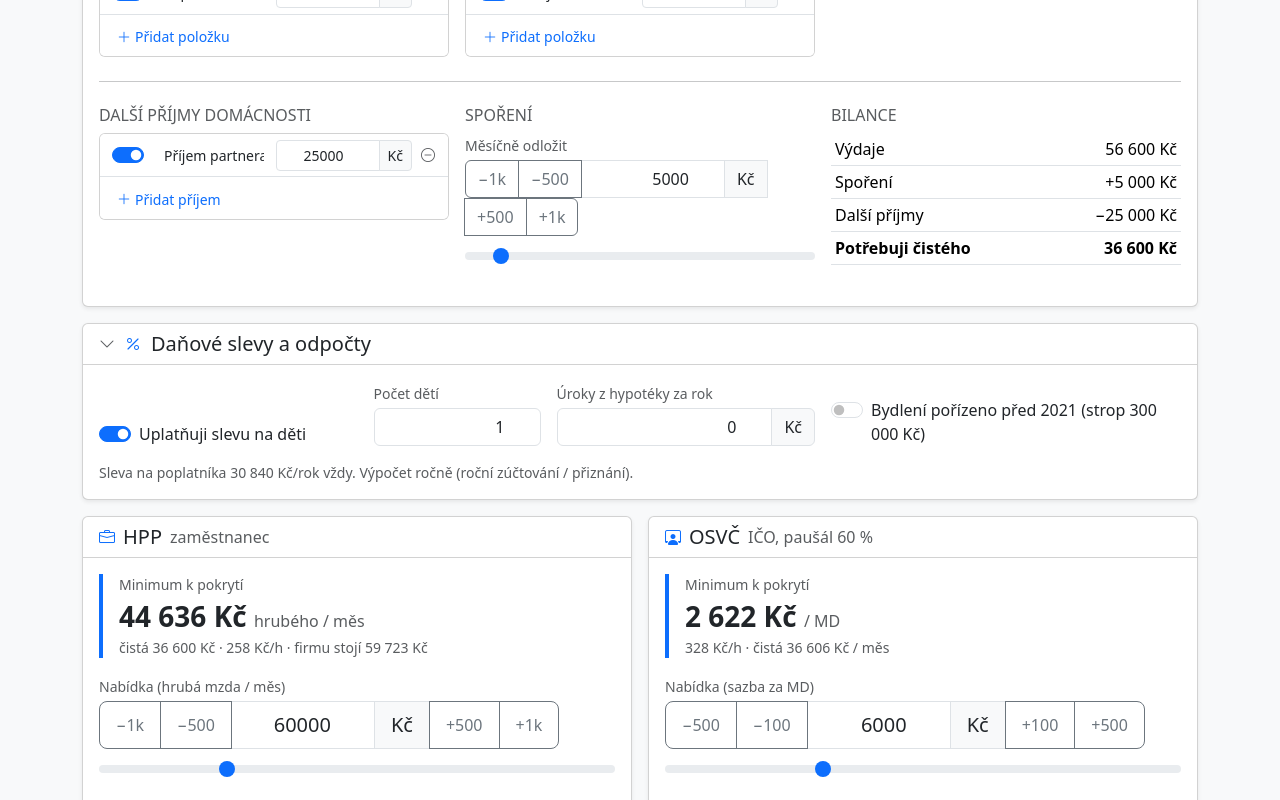
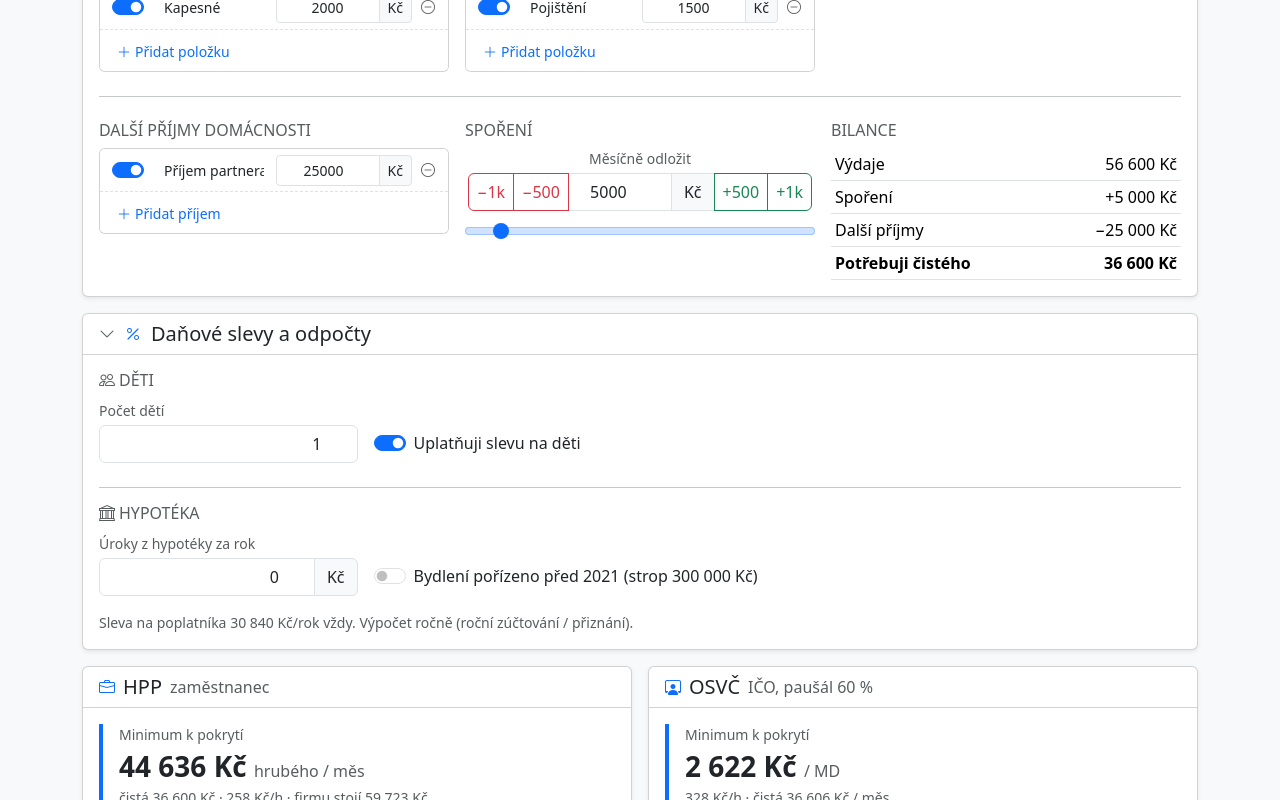
Before and after one commit to jbrezik/income-calc, a React (Vite) app: page / in a window 1280 px wide. Shown: the part 520-1320 px from the top of the page. Built offline with nearby package versions, Linux system fonts and the light colour scheme.

Commit message:
Tune UI: uppercase categories, dashed rows, centered compact steppers with red/green buttons, blue slider track, split tax panel

```diff
--- a/src/App.tsx
+++ b/src/App.tsx
@@ -51,19 +51,24 @@ export function App() {
 
         <Panel title="Daňové slevy a odpočty" icon="bi-percent" open={s.openPanels.tax} onToggle={setPanel("tax")}
           summary={`${childrenLabel(person.children)}, úroky z hypotéky ${kc(s.mortgageInterest)}/rok`}>
+          <h3 className="h6 text-uppercase text-body-secondary mb-2"><i className="bi bi-people me-1" aria-hidden />Děti</h3>
           <div className="row g-3 align-items-end">
-            <div className="col-sm-6 col-lg-3 pb-2">
-              <Switch label="Uplatňuji slevu na děti" checked={s.claimChildren} onChange={(claimChildren) => set({ claimChildren })} />
-            </div>
-            <div className="col-sm-6 col-lg-2">
+            <div className="col-sm-6 col-lg-3">
               <NumField label="Počet dětí" value={s.children} suffix="" min={0} max={10}
                 onChange={(children) => set({ children: Math.max(0, Math.round(children)) })} />
             </div>
+            <div className="col-sm-6 col-lg-4 pb-3">
+              <Switch label="Uplatňuji slevu na děti" checked={s.claimChildren} onChange={(claimChildren) => set({ claimChildren })} />
+            </div>
+          </div>
+          <hr className="my-3" />
+          <h3 className="h6 text-uppercase text-body-secondary mb-2"><i className="bi bi-bank me-1" aria-hidden />Hypotéka</h3>
+          <div className="row g-3 align-items-end">
             <div className="col-sm-6 col-lg-3">
               <NumField label="Úroky z hypotéky za rok" value={s.mortgageInterest} step={1000}
                 onChange={(mortgageInterest) => set({ mortgageInterest })} />
             </div>
-            <div className="col-sm-6 col-lg-4 pb-2">
+            <div className="col-sm-6 col-lg-5 pb-3">
               <Switch label="Bydlení pořízeno před 2021 (strop 300 000 Kč)" checked={s.homeBefore2021}
                 onChange={(homeBefore2021) => set({ homeBefore2021 })} />
             </div>
--- a/src/styles.css
+++ b/src/styles.css
@@ -25,13 +25,19 @@ body { background: var(--bs-tertiary-bg); }
 .num-input { padding-right: 0.5rem; }
 .num-input::-webkit-inner-spin-button { margin-left: 0.75rem; }
 
-/* Stepper: short value field between +/- buttons, taller in mode cards */
-.stepper .num-input { flex: 0 1 9rem; min-width: 6rem; }
-.stepper.input-group-lg .stepper-btn { min-width: 3.5rem; font-size: 1rem; }
-.stepper .stepper-btn { font-variant-numeric: tabular-nums; }
+/* Stepper: centered, never wraps, short value field between red minus and green plus buttons */
+.stepper { width: fit-content; max-width: 100%; margin-inline: auto; }
+.stepper .num-input { flex: 0 0 6.5rem; width: 6.5rem; min-width: 0; }
+.stepper .stepper-btn { padding-inline: 0.5rem; font-variant-numeric: tabular-nums; white-space: nowrap; }
+
+/* Sliders: light blue track for visibility */
+.form-range::-webkit-slider-runnable-track { background-color: var(--bs-primary-bg-subtle); box-shadow: inset 0 0 0 1px var(--bs-primary-border-subtle); }
+.form-range::-moz-range-track { background-color: var(--bs-primary-bg-subtle); box-shadow: inset 0 0 0 1px var(--bs-primary-border-subtle); }
 
 /* Category cards */
 .category-card .card-header { padding: 0.5rem 0.75rem; }
+.category-name { text-transform: uppercase; font-size: 1.1rem; letter-spacing: 0.04em; }
+.list-group-dashed > .list-group-item { border-style: dashed; }
 .item-row { padding: 0.35rem 0.75rem; }
 .item-name { min-width: 0; flex: 1 1 auto; }
 .item-amount { flex: 0 0 8.5rem; }
--- a/src/ui/HouseholdPanel.tsx
+++ b/src/ui/HouseholdPanel.tsx
@@ -18,7 +18,7 @@ type ItemListProps = {
 function ItemList({ items, onChange, addLabel, muted }: ItemListProps) {
   const set = (id: string, patch: Partial<Item>) => onChange(items.map((i) => (i.id === id ? { ...i, ...patch } : i)));
   return (
-    <ul className={`list-group list-group-flush${muted ? " opacity-50" : ""}`}>
+    <ul className={`list-group list-group-flush list-group-dashed${muted ? " opacity-50" : ""}`}>
       {items.map((i) => (
         <li key={i.id} className={`list-group-item d-flex align-items-center gap-2 item-row${i.enabled ? "" : " item-off"}`}>
           <Switch label={`Zahrnout ${i.name}`} hideLabel checked={i.enabled} onChange={(enabled) => set(i.id, { enabled })} />
@@ -52,7 +52,7 @@ function CategoryCard({ category: c, onChange, onRemove }: CategoryCardProps) {
     <div className="card h-100 category-card">
       <div className="card-header d-flex align-items-center gap-2 bg-body-tertiary">
         <Switch label={`Kategorie ${c.name}`} hideLabel checked={c.enabled} onChange={(enabled) => onChange({ ...c, enabled })} />
-        <input className="form-control form-control-sm border-0 bg-transparent fw-semibold px-1" aria-label="Název kategorie"
+        <input className="form-control border-0 bg-transparent fw-semibold px-1 category-name" aria-label="Název kategorie"
           value={c.name} onChange={(e) => onChange({ ...c, name: e.target.value })} />
         <span className={`text-nowrap fw-semibold ${c.enabled ? "" : "text-body-secondary text-decoration-line-through"}`}>
           {kc(categoryTotal(c))}
--- a/src/ui/ModeCards.tsx
+++ b/src/ui/ModeCards.tsx
@@ -62,7 +62,7 @@ export function HppCard({ need, year, person, offer, onOffer, mdPerYear, osvcOpt
       <div className="card-body">
         <Minimum value={kc(minGross)} unit="hrubého / měs"
           detail={`čistá ${kc(min.netMonthly)} · ${kc(min.hourly)}/h · firmu stojí ${kc(min.employerCostMonthly)}`} />
-        <Stepper label="Nabídka (hrubá mzda / měs)" value={offer} steps={[500, 1000]} max={Math.max(250000, offer)} slider large
+        <Stepper label="Nabídka (hrubá mzda / měs)" value={offer} steps={[500, 1000]} max={Math.max(250000, offer)} slider
           onChange={onOffer} />
         <Surplus value={r.netMonthly - need} />
         <table className="table table-sm">
@@ -116,7 +116,7 @@ export function OsvcCard({ need, year, person, offer, onOffer, mdPerYear, onMdPe
       </div>
       <div className="card-body">
         <Minimum value={kc(minRate)} unit="/ MD" detail={`${kc(min.hourly)}/h · čistá ${kc(min.netMonthly)} / měs`} />
-        <Stepper label="Nabídka (sazba za MD)" value={offer} steps={[100, 500]} max={Math.max(20000, offer)} slider large
+        <Stepper label="Nabídka (sazba za MD)" value={offer} steps={[100, 500]} max={Math.max(20000, offer)} slider
           onChange={onOffer} />
         <div className="row g-2 align-items-end mb-2">
           <div className="col-sm-6">
--- a/src/ui/fields.tsx
+++ b/src/ui/fields.tsx
@@ -33,29 +33,28 @@ type StepperProps = NumFieldProps & {
   steps: [number, number];
   /** Show a range slider under the input. */
   slider?: boolean;
-  large?: boolean;
 };
 
 const fmtStep = (n: number) => (n >= 1000 ? `${n / 1000}k` : String(n));
 
-/** <-big><-small>[value]<+small><+big> with optional slider. */
-export function Stepper({ label, value, onChange, steps, min = 0, max, slider, large, suffix = "Kč" }: StepperProps) {
+/** Centered <-big><-small>[value]<+small><+big> that never wraps, with optional slider. */
+export function Stepper({ label, value, onChange, steps, min = 0, max, slider, suffix = "Kč" }: StepperProps) {
   const id = useId();
   const clamp = (n: number) => Math.max(min, max !== undefined && !slider ? Math.min(max, n) : n);
   const btn = (delta: number) => (
-    <button type="button" className="btn btn-outline-secondary stepper-btn" onClick={() => onChange(clamp(value + delta))}
-      aria-label={`${delta > 0 ? "Přidat" : "Ubrat"} ${Math.abs(delta)} ${suffix}`}>
+    <button type="button" className={`btn stepper-btn ${delta > 0 ? "btn-outline-success" : "btn-outline-danger"}`}
+      onClick={() => onChange(clamp(value + delta))} aria-label={`${delta > 0 ? "Přidat" : "Ubrat"} ${Math.abs(delta)} ${suffix}`}>
       {delta > 0 ? "+" : "−"}{fmtStep(Math.abs(delta))}
     </button>
   );
   const [small, big] = steps;
   return (
     <div className="mb-3">
-      <label htmlFor={id} className="form-label small text-body-secondary mb-1">{label}</label>
-      <div className={`input-group stepper${large ? " input-group-lg" : ""}`}>
+      <label htmlFor={id} className="form-label small text-body-secondary mb-1 d-block text-center">{label}</label>
+      <div className="input-group flex-nowrap stepper">
         {btn(-big)}
         {btn(-small)}
-        <input id={id} className="form-control text-end num-input" type="number" inputMode="numeric"
+        <input id={id} className="form-control text-center num-input" type="number" inputMode="numeric"
           value={value} min={min} step={small}
           onChange={(e) => { const n = parse(e.target.value); if (Number.isFinite(n)) onChange(clamp(n)); }} />
         <span className="input-group-text">{suffix}</span>
```
